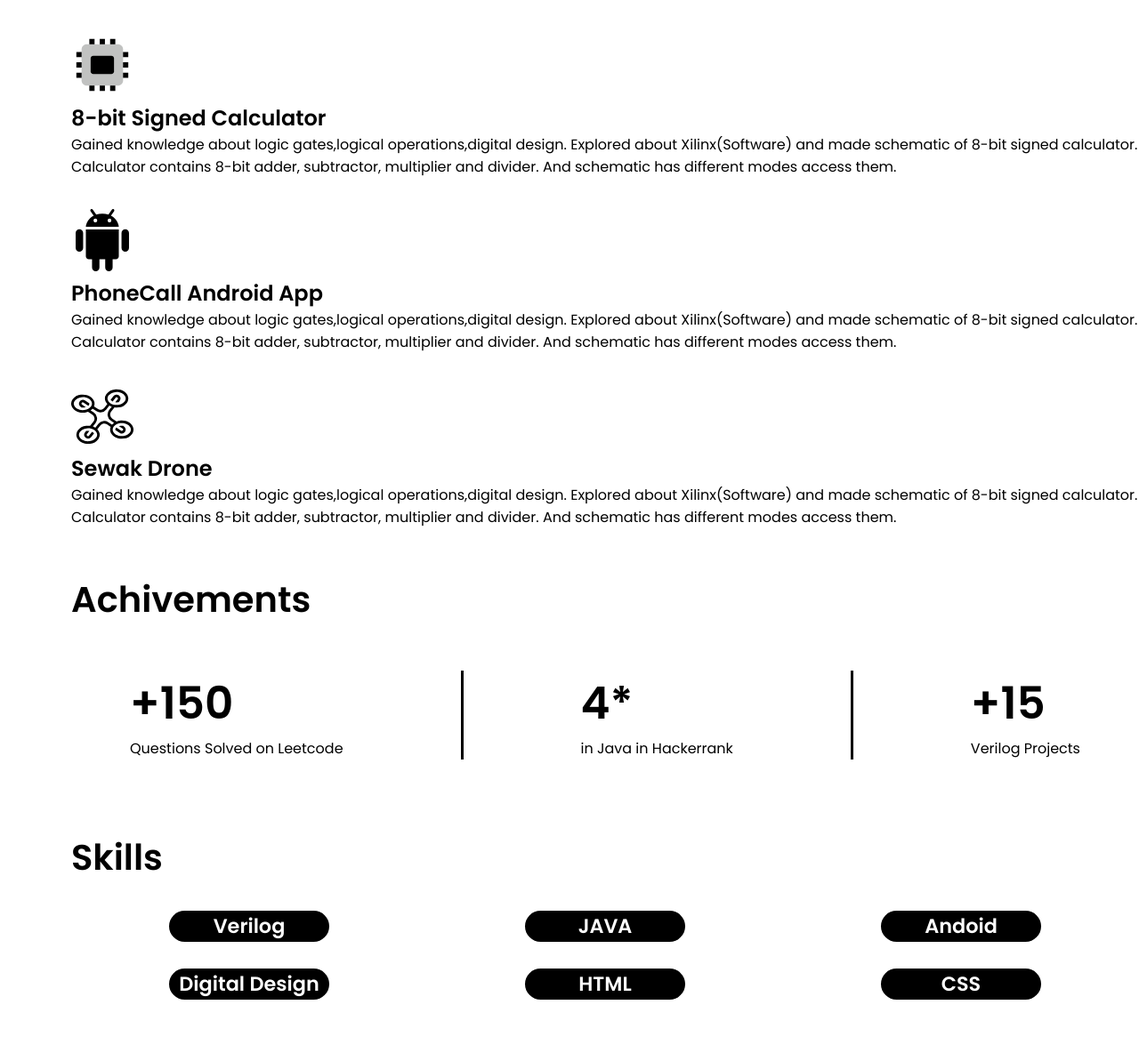
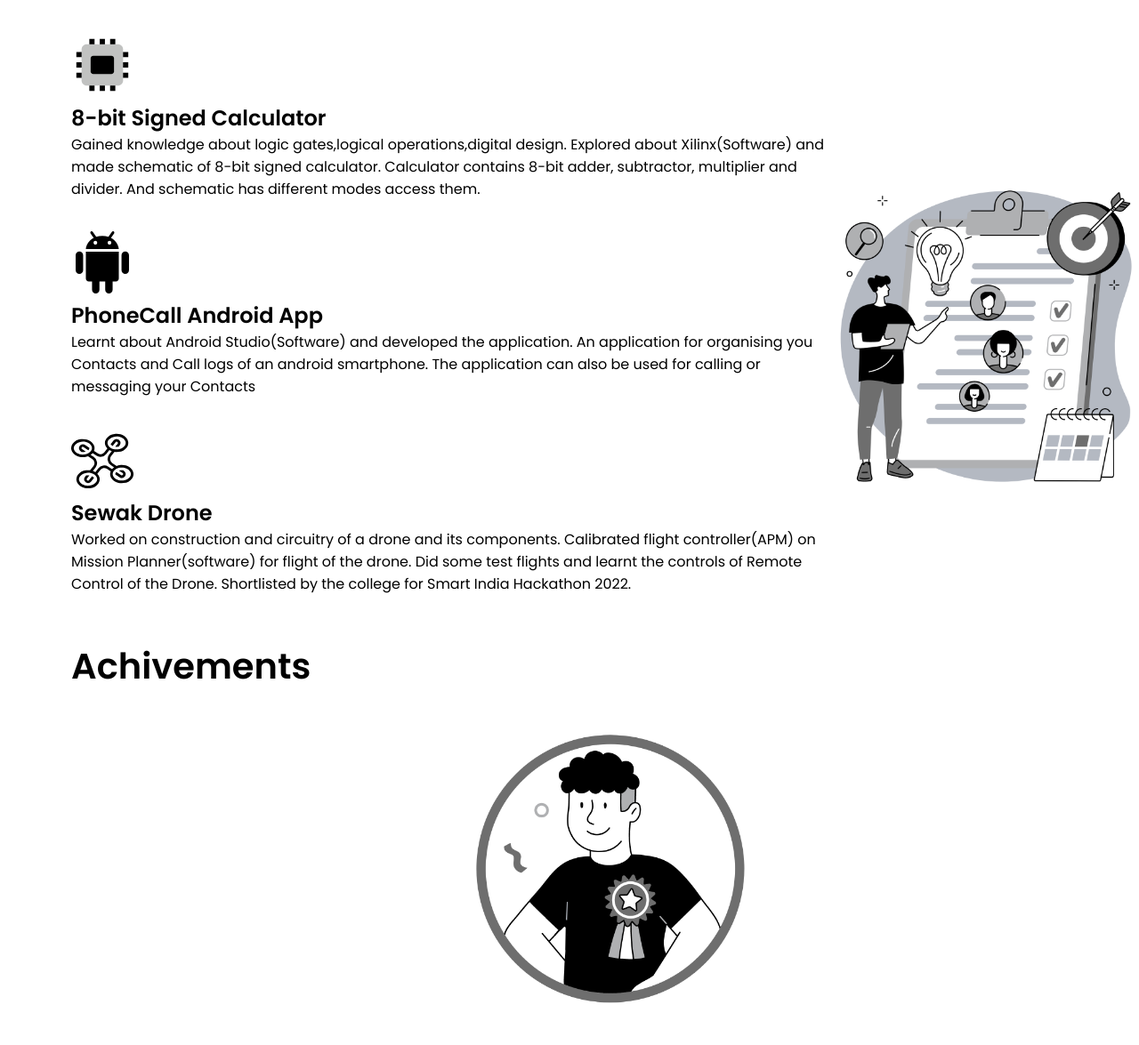
Before and after one commit to Harsh-Jaiswal8/portfolio.github.io, a plain HTML site: page index.html in a window 1280 px wide. Shown: the part 937-2112 px from the top of the page at 89% size. Drawn offline with Linux system fonts and the light colour scheme.

Commit message:
Add files via upload

```diff
--- a/index.html
+++ b/index.html
@@ -88,7 +88,7 @@
             width: 400px;
             background-color: rgb(106, 106, 106);
             border-radius: 10%;
-            z-index: 1;
+            z-index: 2;
             position: absolute;
             margin-top: 100px;
             margin-left: 30px;
@@ -150,8 +150,9 @@
 
         .second {
 
-            margin-left: 80px;
+           margin-left: 80px;
             color: #000000;
+
 
 
 
@@ -162,6 +163,19 @@
            margin-top: 35px;
 
         }
+        .second .projects{
+            justify-content: space-around;
+            display: flex;
+            width:100%;
+        }
+        .rightPro img{
+            height: 350px;
+            width: 350px;
+            margin-top: 200px;
+        }
+        .projects p{
+            width: 850px;
+        }
         .second h1{
             font-size: 2.5rem;
         }
@@ -171,6 +185,13 @@
             color: #000000;
 
         }
+        .third >img{
+            display: block;
+            width: 27%;
+            margin-left: auto;
+  margin-right: auto;
+            margin-top: 40px;
+        }
         .third h1{
             font-size: 2.5rem;
         }
@@ -178,7 +199,7 @@
             display: flex;
             justify-content: space-around;
 
-            margin-top: 50px;
+            margin-top: 70px;
 
         }
         .third .line{
@@ -198,28 +219,44 @@
         }
 
         .fourth{
+            height: 700px;
             color: black;
-            margin-top: 80px;
-            margin-left: 80px;
+            margin-top: 95px;
+            margin-left: 10px;
         }
        .fourth h1{
+        margin-left: 80px;
         font-size: 2.5rem;
        }
+       .whole{
+        width: 100%;
+        display: flex;
+        justify-content: space-around;
+       }
+       .whole .sec1 img{
+        margin-top: 80px;
+        margin-left: 100px;
+       width: 50%;
+       }
+       .skill{
+        margin-top: 50px;
+        width: 50%;
+       }
        .skill .s1{
-        justify-content: space-around;
-        display: flex;
-        width: 100%;
+
+
+       width: 70%;
         margin-top: 30px;
         color: white;
 
        }
        .skill .s1 h1{
-    font-size: 1.4rem;
+    font-size: 2.2rem;
     background: #000000;
+   margin-top: 30px;
+    height: 55px;
+    border-radius: 30px;
 
-    height: 35px;
-    border-radius: 20px;
-    width: 15%;
     justify-content: center;
     text-align:center;
 
@@ -252,7 +289,6 @@
                     <li><a href="#2">Projects</a></li>
                     <li><a href="#3">Achievements</a></li>
                     <li><a href="#4">Skills</a></li>
-                    <li><a href="/">Home</a></li>
                 </ul>
             </div>
         </nav>
@@ -288,8 +324,9 @@
         <section  id="2" class="second">
 
             <h1>Projects</h1>
-            <div class="projects">
 
+        <div class="projects">
+            <div class="leftPro">
                 <img src="electronics-svgrepo-com.svg">
                 <h2>8-bit Signed Calculator</h2>
                 <p> Gained knowledge about logic gates,logical operations,digital design.
@@ -298,23 +335,27 @@
                     And schematic has different modes access them.</p>
                     <img src="android-svgrepo-com.svg">
                     <h2>PhoneCall Android App</h2>
-                <p> Gained knowledge about logic gates,logical operations,digital design.
-                     Explored about Xilinx(Software) and made schematic of 8-bit signed calculator.
-                    Calculator contains 8-bit adder, subtractor, multiplier and divider.
-                    And schematic has different modes access them.</p>
+                <p> Learnt about Android Studio(Software) and developed the application.
+                    An application for organising you Contacts and Call logs of an android smartphone.
+                    The application can also be used for calling or messaging your Contacts</p>
                 <img src="drone-quadcopter-top-svgrepo-com.svg">
                 <h2>Sewak Drone</h2>
-                <p> Gained knowledge about logic gates,logical operations,digital design.
-                     Explored about Xilinx(Software) and made schematic of 8-bit signed calculator.
-                    Calculator contains 8-bit adder, subtractor, multiplier and divider.
-                    And schematic has different modes access them.</p>
+                <p> Worked on construction and circuitry of a drone and its components.
+                    Calibrated flight controller(APM) on Mission Planner(software) for flight of the drone.
+                    Did some test flights and learnt the controls of Remote Control of the Drone.
+                    Shortlisted by the college for Smart India Hackathon 2022.</p>
 
             </div>
+            <div class="rightPro">
+                <img src="Teal and Blue Duo Tone Seamless Content Ideas Carousel Instagram Post.png">
 
+            </div>
+        </div>
 
         </section>
         <section  id="3" class="third">
             <h1 style="color: #000000;">Achivements</h1>
+            <img src="achi.png">
             <div class="achivement">
 
                <div class="achive">
@@ -335,6 +376,10 @@
         </section>
         <section  id="4" class="fourth">
             <h1>Skills</h1>
+            <div class="whole">
+            <div class="sec1">
+                <img src="skillllll.png">
+            </div>
             <div class="skill">
                 <div class="s1">
                     <h1>Verilog</h1>
@@ -347,6 +392,7 @@
                     <h1>CSS</h1>
                 </div>
             </div>
+        </div>
         </section>
         <section id="5" class="fifth">
             <h1 style="font-size: 30px;">Contacts</h1>
```
Also changed, not shown: Teal and Blue Duo Tone Seamless Content Ideas Carousel Instagram Post.png (added), WhatsApp Image 2023-07-30 at 10.26.02 PM.jpeg (added), achi.png (added), android-svgrepo-com.png (added), drone-quadcopter-top-svgrepo-com.png (added), electronics-svgrepo-com.png (added), github-142-svgrepo-com.png (added), instagram-167-svgrepo-com.png (added), leetcode-svgrepo-com.png (added), linkedin-linked-in-svgrepo-com.png (added), skil.png (added), skillllll.png (added).
